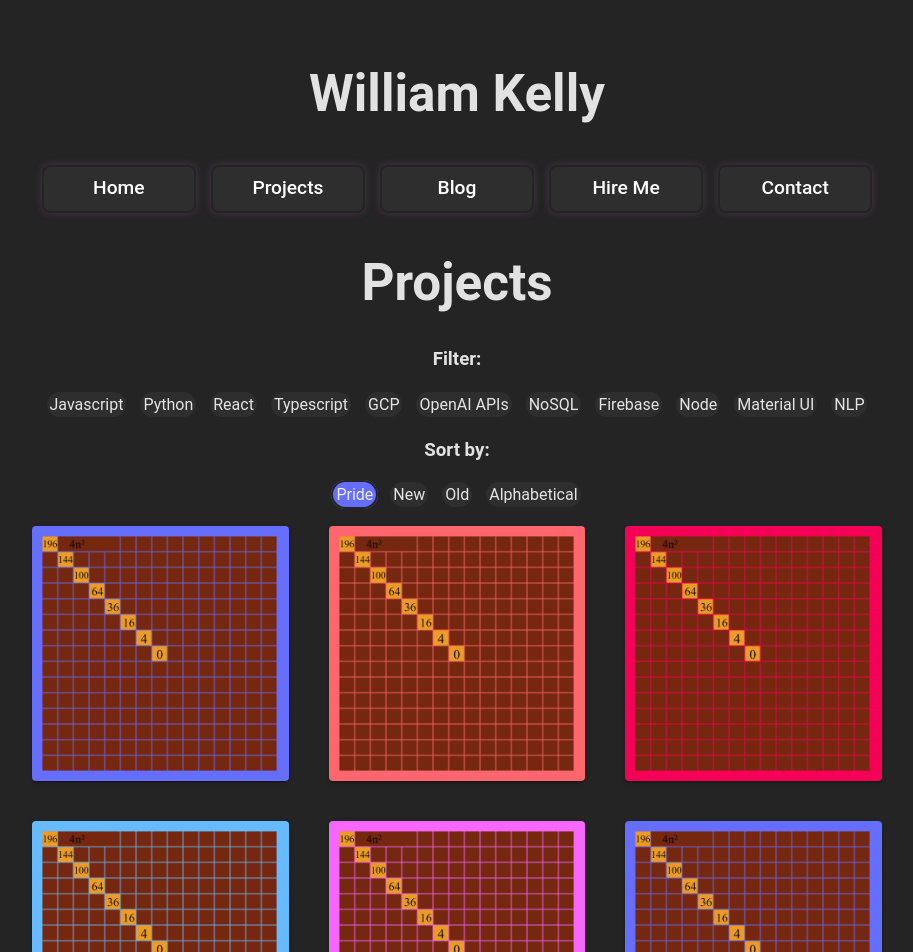
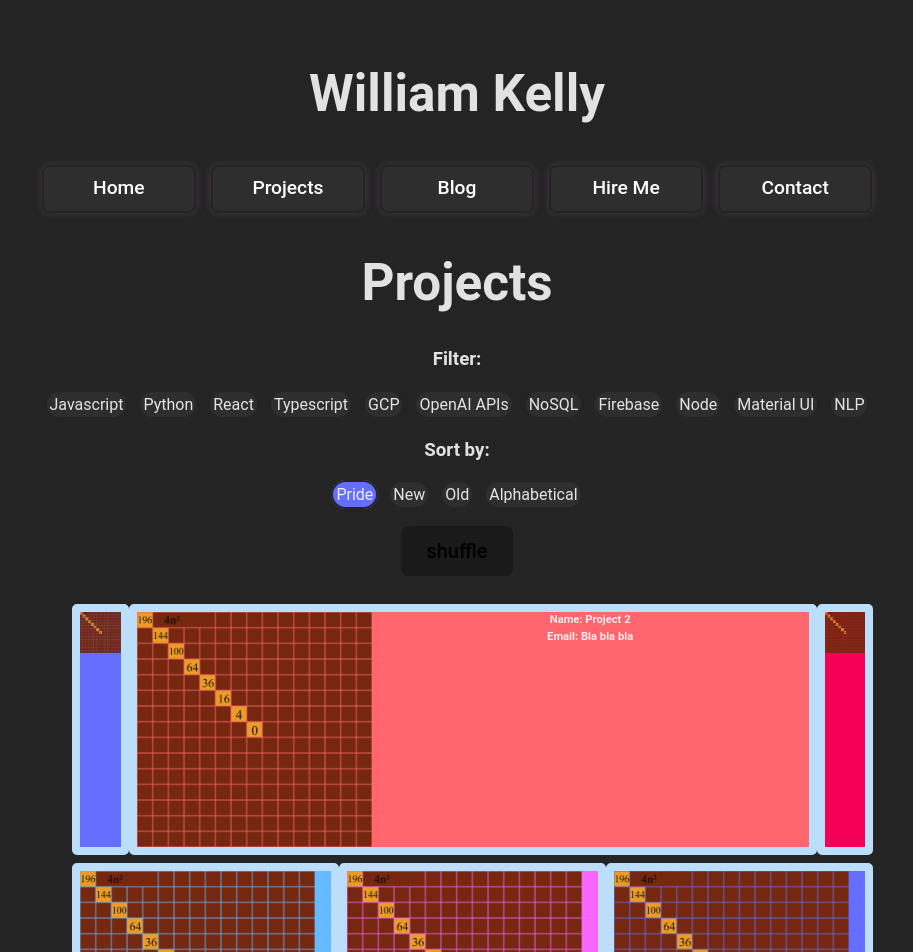
Before and after one commit to cnqso/cnqso.github.io, a React (Vite) app: page /projects in a window 1280 px wide. Shown: the top 952 px of the page, without its empty margins (183-1096 px from the left). Built offline with nearby package versions, Linux system fonts and the light colour scheme; the HTML template or start-up script is replaced by a standard one.

Commit message:
New much better project display logic

```diff
--- a/src/App.tsx
+++ b/src/App.tsx
@@ -14,6 +14,8 @@ import {MainRoutes} from "./Routes";
 import "./App.css";
 
 export type PageContextType = "Home" | "Projects" | "Blog" | "Hire Me" | "Contact";
+export type technologies = "Javascript" | "Python" | "React" | "Typescript" | "GCP" | "OpenAI APIs" | "NoSQL" | "Firebase" | "Node" | "Material UI" | "NLP";
+
 export const PageContext = createContext<PageContextType>("Home");
 
 function App() {
--- a/src/pages/Projects.tsx
+++ b/src/pages/Projects.tsx
@@ -4,11 +4,12 @@ import { useState, useEffect } from "react";
 import Box from "@mui/material/Box";
 import Paper from "@mui/material/Paper";
 import Grid from "@mui/material/Unstable_Grid2";
-import { motion } from "framer-motion";
+import { motion, Reorder, AnimatePresence } from "framer-motion";
 import "./styles/Projects.css";
 import ProjectImage from "../assets/4n2.png";
 import useMediaQuery from "@mui/material/useMediaQuery";
 import { styled, createTheme, ThemeProvider, useTheme } from "@mui/material/styles";
+import type { technologies } from "../App";
 import ThemeOptions from "../themes";
 declare module "@mui/material/styles" {
 	interface ThemeOptions {
@@ -23,27 +24,78 @@ const colors = [
 	theme.palette.error.main,
 	theme.palette.info.main,
 ];
-const titles: string[] = ["Project1", "Project2", "Project3", "Project4", "Project5", "Project6", "Project7"];
+
 interface Project {
 	title: string;
 	number: number;
 	image: string;
 	description: string;
+	technologies: technologies[];
+	date: Date;
 }
 interface projectData {
 	[key: string]: Project;
 }
 const projects: projectData = {
-	Project1: { title: "Project 1dfsfsdfsdsfs", number: 1, image: ProjectImage, description: "Bla bla bla" },
-	Project2: { title: "Project 2", number: 2, image: ProjectImage, description: "Bla bla bla" },
-	Project3: { title: "Project 3", number: 3, image: ProjectImage, description: "Bla bla bla" },
-	Project4: { title: "Project 4", number: 4, image: ProjectImage, description: "Bla bla bla" },
-	Project5: { title: "Project 5", number: 5, image: ProjectImage, description: "Bla bla bla" },
-	Project6: { title: "Project 6", number: 6, image: ProjectImage, description: "Bla bla bla" },
-	Project7: { title: "Project 7", number: 7, image: ProjectImage, description: "Bla bla bla" },
+	Project1: {
+		title: "Project 1dfsfsdfsdsfs",
+		number: 1,
+		image: ProjectImage,
+		description: "Bla bla bla",
+		technologies: ["Javascript", "React", "NLP"],
+		date: new Date(2022, 0, 1),
+	},
+	Project2: {
+		title: "Project 2",
+		number: 2,
+		image: ProjectImage,
+		description: "Bla bla bla",
+		technologies: ["Javascript"],
+		date: new Date(2022, 0, 2),
+	},
+	Project3: {
+		title: "Project 3",
+		number: 3,
+		image: ProjectImage,
+		description: "Bla bla bla",
+		technologies: ["Javascript", "Python"],
+		date: new Date(2022, 0, 3),
+	},
+	Project4: {
+		title: "Project 4",
+		number: 4,
+		image: ProjectImage,
+		description: "Bla bla bla",
+		technologies: ["Javascript", "React", "GCP"],
+		date: new Date(2022, 0, 4),
+	},
+	Project5: {
+		title: "Project 5",
+		number: 5,
+		image: ProjectImage,
+		description: "Bla bla bla",
+		technologies: ["Javascript", "React", "GCP"],
+		date: new Date(2022, 0, 5),
+	},
+	Project6: {
+		title: "Project 6",
+		number: 6,
+		image: ProjectImage,
+		description: "Bla bla bla",
+		technologies: ["Javascript", "React", "GCP"],
+		date: new Date(2022, 0, 6),
+	},
+	Project7: {
+		title: "Project 7",
+		number: 7,
+		image: ProjectImage,
+		description: "Bla bla bla",
+		technologies: ["Python", "GCP"],
+		date: new Date(2022, 0, 7),
+	},
 };
 
-const technologies: string[] = [
+const allTechnologies: technologies[] = [
 	"Javascript",
 	"Python",
 	"React",
@@ -61,19 +113,26 @@ const technologies: string[] = [
 // This might work great https://github.com/mikemajara/react-spring-animated-grid
 // Alternatively I could just hide other elements on the same row? Could be equally good
 
-function SortBox() {
-
-	const [filter, setFilter] = useState<number[]>([]);
-	const [sort, setSort] = useState<string>("Pride");
+function SortBox({
+	filter,
+	setFilter,
+	sort,
+	setSort,
+}: {
+	filter: technologies[];
+	setFilter: (filter: technologies[]) => void;
+	sort: string;
+	setSort: (sort: string) => void;
+}) {
 	const sortOptions: string[] = ["Pride", "New", "Old", "Alphabetical"];
 
-	function handleFilterClick(index: number) {
+	function handleFilterClick(option: technologies) {
 		const newFilter = [...filter];
-		if (newFilter.includes(index)) {
-			const indexToRemove = newFilter.indexOf(index);
+		if (newFilter.includes(option)) {
+			const indexToRemove = newFilter.indexOf(option);
 			newFilter.splice(indexToRemove, 1);
 		} else {
-			newFilter.push(index);
+			newFilter.push(option);
 		}
 		setFilter(newFilter);
 	}
@@ -82,28 +141,42 @@ function SortBox() {
 		setSort(option);
 	}
 
-
-
 	return (
 		<div className='sortBox'>
 			<h3>Filter:</h3>
 			<div className='sortOptions'>
-				{technologies.map((option, index) => {
-					let color = "#2e2e2e"
-					if (filter.includes(index)){
-						color = "#666eff"
+				{allTechnologies.map((option, index) => {
+					let color = "#2e2e2e";
+					if (filter.includes(option)) {
+						color = "#666eff";
 					}
-					return <span onClick={()=>handleFilterClick(index)}style={{background: color}} className='sortOption' >{option}</span>;
+					return (
+						<span
+							key={option}
+							onClick={() => handleFilterClick(option)}
+							style={{ background: color }}
+							className='sortOption'>
+							{option}
+						</span>
+					);
 				})}
 			</div>
 			<h3>Sort by:</h3>
 			<div className='sortOptions'>
 				{sortOptions.map((option) => {
-					let color = "#2e2e2e"
-					if (sort === option){
-						color = "#666eff"
+					let color = "#2e2e2e";
+					if (sort === option) {
+						color = "#666eff";
 					}
-					return <span onClick={()=>handleSortClick(option)}style={{background: color}} className='sortOption' >{option}</span>;
+					return (
+						<span
+							key={option}
+							onClick={() => handleSortClick(option)}
+							style={{ background: color }}
+							className='sortOption'>
+							{option}
+						</span>
+					);
 				})}
 			</div>
 		</div>
@@ -111,80 +184,120 @@ function SortBox() {
 }
 
 function ProjectCard({
-	selected,
-	project,
+	projectName,
 	handleClick,
-	mobile,
+	size,
 }: {
-	selected: number;
-	project: Project;
+	projectName: string;
 	handleClick: Function;
-	mobile: boolean;
+	size: number;
 }) {
 	const [show, setShow] = useState(true);
-	const [size, setSize] = useState(4);
 	const [description, setDescription] = useState(false);
+	const project = projects[projectName];
 	const itemNumber = project.number;
+	const widths = ["5%", "31%", "83%"]
 
-	useEffect(() => {
-		if (selected === itemNumber) {
-			const newSize = mobile ? 12 : 10;
-			setSize(newSize);
-			setTimeout(() => {
-				setDescription(true);
-			}, 150);
-		} else if (Math.floor((selected - 1) / 3) === Math.floor((itemNumber - 1) / 3) && selected !== 0) {
-			const newSize = mobile ? 4 : 1;
-			setSize(newSize);
-			setDescription(false);
-		} else {
-			setShow(true);
-			setSize(4);
-			setDescription(false);
-		}
-	}, [selected]);
 	function clicked() {
 		handleClick(itemNumber);
 	}
 
 	return (
-		<Grid
-			xs={size}
-			style={{
-				transition: theme.transitions.create("all", {
-					easing: theme.transitions.easing.sharp,
-					duration: theme.transitions.duration.leavingScreen,
-				}),
-			}}>
-			<Paper
-				elevation={2}
-				onClick={clicked}
-				className='projectCard'
-				style={{
-					background: colors[itemNumber % 5],
-				}}>
-				{show ? <img src={ProjectImage} alt='Project' className='projectImg' /> : null}
-				{description ? (
-					<motion.div
-						className='projectDescription'
-						initial={{ x: -100, opacity: 0 }}
-						animate={{ x: 0, opacity: 1 }}>
-						<h1>
-							<b>{project.title}</b>
-						</h1>
-						<div>{project.description}</div>
-					</motion.div>
-				) : null}
-			</Paper>
-		</Grid>
+		<motion.li
+			className='projectCard2'
+			style={{ background: colors[project.number % 5], width: widths[size] }}
+			key={project.title}
+			initial={{ scale: 0 }}
+			animate={{
+				scale: 1,
+			}}
+			exit={{
+				opacity: 0,
+				transition: { delay: 0.5 },
+			}}
+			layout>
+
+
+				<img src={ProjectImage} alt='Project' className='projectImg' />
+				{size === 2 ?
+				<div className='details'>
+					<span className='name'>Name: {project.title}</span>
+					<span className='email'>Email: {project.description}</span>
+				</div> : null}
+
+
+
+
+		</motion.li>
+	);
+}
+
+function ProjectGrid({ titles }: { titles: string[] }) {
+	const [items, setItems] = useState<string[]>(titles);
+	const [selected, setSelected] = useState<string>("Project2");
+
+	const shuffle = () => {
+		const shuffled = [];
+		while (items.length > 0) {
+			let i = (Math.random() * items.length) | 0;
+			shuffled.push(items[i]);
+			items.splice(i, 1);
+		}
+		setItems([...shuffled]);
+
+		console.log("shuffle");
+	};
+
+	// When an item is clicked, set it to the selected item
+	// On every render, find the row of the selected item
+	// On that row, make the selected item big and all others small
+	// We can do this by manually generating the CSS styling for each item on render
+	const itemsSize: number[] = [];
+
+	//Set up every one
+	for (let i = 0; i < items.length; i++) {
+		const item = items[i];
+		if (item === selected) {
+			itemsSize.push(2);
+			//This is the selected item
+			//Make it big
+			//Make the rest small
+		} else if (Math.floor(i / 3) === Math.floor(items.indexOf(selected) / 3)) {
+			itemsSize.push(0);
+			//This is on the same row as the selected item
+			//Make it small
+		} else {
+			itemsSize.push(1);
+		}
+	}
+
+	return (
+		<div>
+			<div className='blurb'>
+				<button onClick={shuffle}>shuffle</button>
+			</div>
+
+			<ul className='wrapper'>
+				<AnimatePresence>
+					{items.map((item, index) => (
+						<ProjectCard
+							key={item}
+							projectName={item}
+							size={itemsSize[index]}
+							handleClick={setSelected}
+						/>
+					))}
+				</AnimatePresence>
+			</ul>
+		</div>
 	);
 }
 
 function Projects() {
+	const [filter, setFilter] = useState<technologies[]>([]);
+	const [sort, setSort] = useState<string>("Pride");
 	const [selected, setSelected] = useState(0);
 	const mobile = useMediaQuery("(max-width:900px)");
-	const sortOptions = [];
-	//If selected == Projects, big mode. If selected !== projects, small mode.
 	function onClick(item: number) {
 		if (selected === item) {
 			setSelected(0);
@@ -192,6 +305,35 @@ function Projects() {
 			selected === item ? setSelected(0) : setSelected(item);
 		}
 	}
+	const allTitles = Object.keys(projects);
+	let titles: string[] = [];
+
+	if (filter.length === 0) {
+		titles = allTitles;
+	} else {
+		titles = allTitles.filter((title) => {
+			const project = projects[title];
+			const technologies = project.technologies;
+			for (let i = 0; i < filter.length; i++) {
+				if (!technologies.includes(filter[i])) {
+					return false;
+				}
+			}
+			return true;
+		});
+	}
+
+	titles.sort((a: string, b: string): number => {
+		const projectA = projects[a];
+		const projectB = projects[b];
+		if (sort === "New") {
+			return projectB.number - projectA.number;
+		} else if (sort === "Old") {
+			return projectA.number - projectB.number;
+		} else {
+			return 0;
+		}
+	});
 
 	// SORT COMPONENT:
 	// Start small, "Sort by:" and then a dropdown cabinet
@@ -202,27 +344,12 @@ function Projects() {
 		<div className='container Projects'>
 			<h1> Projects </h1>
 
-				<SortBox />
+			<SortBox filter={filter} setFilter={setFilter} sort={sort} setSort={setSort} />
 			<ThemeProvider theme={theme}>
-				<Box sx={{ flexGrow: 1 }}>
-					<Grid container spacing={mobile ? 2 : 5}>
-						{titles.map((title) => {
-							return (
-								<ProjectCard
-									key={title}
-									selected={selected}
-									project={projects[title]}
-									handleClick={onClick}
-									mobile={mobile}
-								/>
-							);
-						})}
-					</Grid>
-				</Box>
+				<ProjectGrid titles={titles} />
 			</ThemeProvider>
 		</div>
 	);
 }
 
-
 export default Projects;
--- a/src/pages/styles/Projects.css
+++ b/src/pages/styles/Projects.css
@@ -4,6 +4,59 @@
 
 
 
+.wrapper {
+  position: relative;
+  display: flex;
+  flex-direction: row;
+  flex-wrap: wrap;
+
+}
+
+
+
+
+
+.projectCard2 img {
+  display: block;
+  object-fit: cover;
+
+  float: left;
+  max-width: min(256px, 100%);
+  max-height: min(256px, 100%);
+}
+
+.projectCard2 .details {
+  display: flex;
+  flex-direction: column;
+  font-size: 0.7rem;
+  font-weight: bold;
+}
+
+
+
+
+
+
+
+
+
+
+
+
+
+
+
+
+.projectCard2 {
+  display: block;
+  margin-top: 8px;
+  width: 100%;
+  height: 235px;
+  position: relative;
+  overflow: hidden;
+  border: 8px solid #bbdefb;
+  border-radius: 5px;
+}
 
 .projectDescription {
   margin-left: 30px;
@@ -11,9 +64,10 @@
 }
 
 .projectCard {
+  display: block;
 
-  height: 235px;
   padding: 10px;
+  margin: 10px;
   transition: all 0.3s ease-in-out;
 }
 
```
